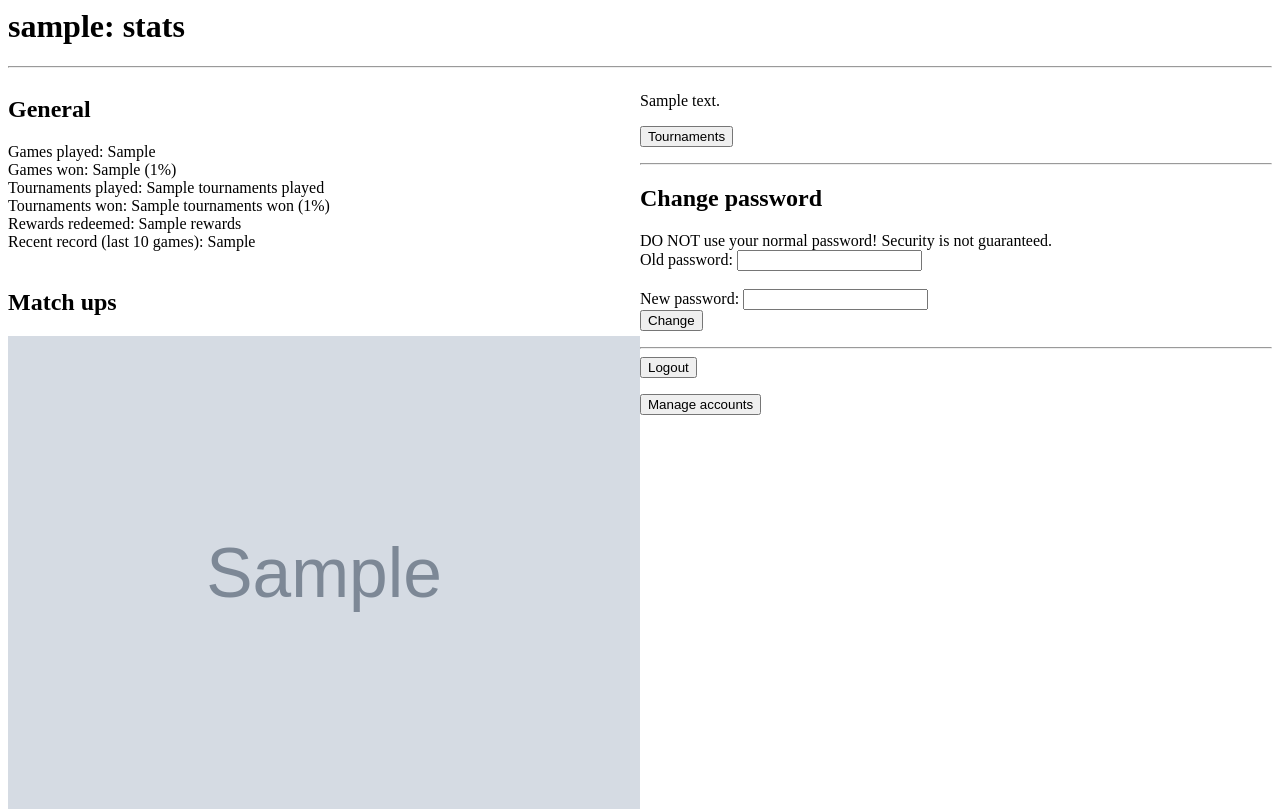
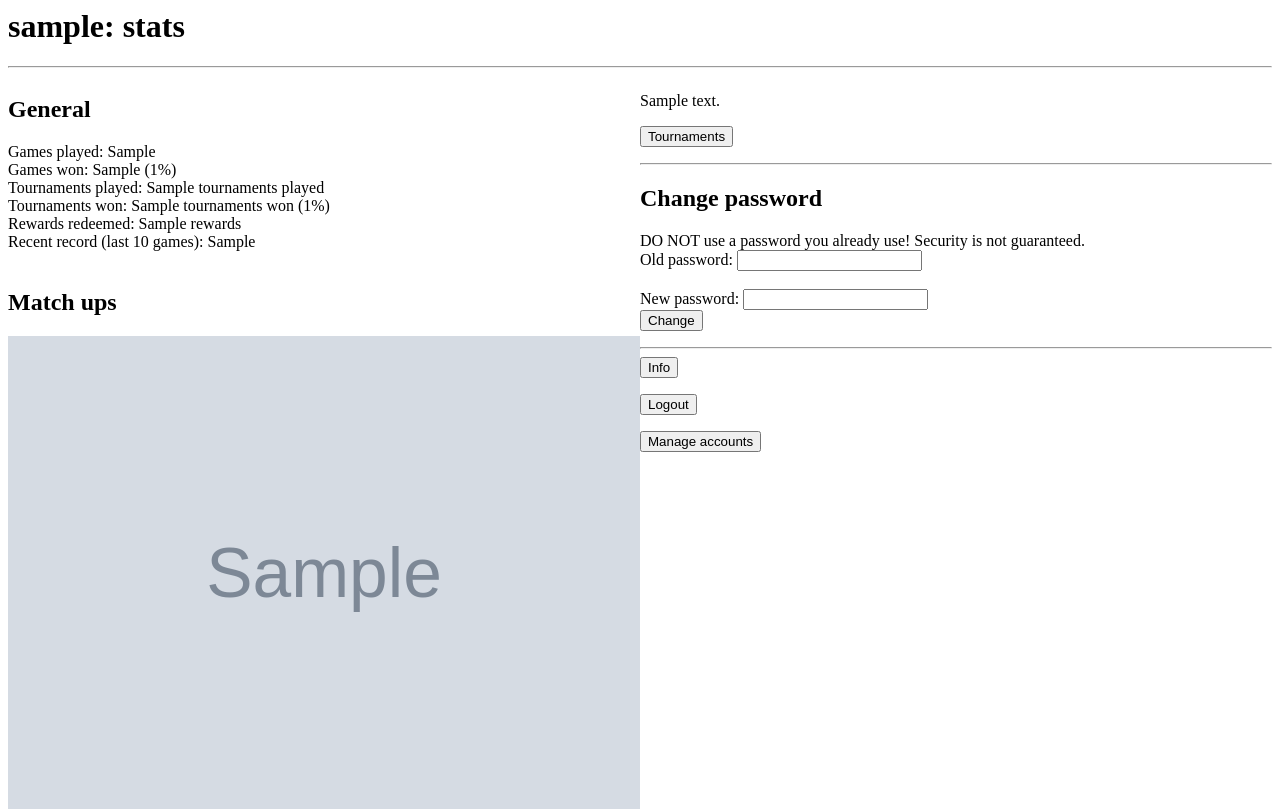
Before and after one commit to DanielKeith93/superposition-smash, a Flask app: template templates/account_stats.html in a window 1280 px wide. Shown: the top 809 px of the page. Run offline with Flask 2, Linux system fonts and the light colour scheme; the template is opened without the code that fills it: most values are stand-ins (such as "Sample title", 1, 10 or a date in 2020); grey boxes marked "Sample" are stand-in pictures.

Commit message:
Add info page with no information

```diff
--- a/app.py
+++ b/app.py
@@ -392,6 +392,27 @@ def logout( user_name ):
         session['user_names'].remove(user_name)
         session.modified = True
     return redirect(url_for('index'))
+
+#Printed instructions for users and admins
+@app.route('/<user_name>/info', methods=['GET', 'POST'])
+def info( user_name ):
+
+    x = check_if_logged_in( user_name )
+    if x=='redirect':
+        return redirect(url_for('index'))
+
+    kwargs = dict()
+    kwargs['debug_message']=''
+    account = load_account_from_db( user_name )
+    kwargs['user_name'] = account.username
+
+    #only allow admin specific information if user is admin
+    if account.isadmin:
+        kwargs['visibility']="visible"
+    else:
+        kwargs['visibility']="hidden"
+
+    return render_template('info.html', **kwargs)
 
 @app.route("/<user_name>", methods=['GET', 'POST'])
 def account_stats( user_name ):
--- a/templates/account_stats.html
+++ b/templates/account_stats.html
@@ -81,9 +81,9 @@
         </form>
         <hr>
 
-        <div style="visibility:{{ visibility }}">
+        <div>  <!-- style="visibility:{{ visibility }}" -->
           <h2>Change password</h2>
-          DO NOT use your normal password! Security is not guaranteed.
+          DO NOT use a password you already use! Security is not guaranteed.
           <form method="post" action="{{ url_for('account_stats', user_name=user_name) }}">
             Old password: <input type="password" name="old_password"> <br><br>
             New password: <input type="password" name="new_password"> <br>
@@ -91,6 +91,9 @@
           </form>
         </div>
         <hr>
+        <form method="post" action="{{ url_for('info', user_name=user_name) }}">
+          <button type="submit" >Info</button><br>
+        </form>
         <form method="post" action="{{ url_for('logout', user_name=user_name) }}">
           <button type="submit" onclick="confirm_logout(event)">Logout</button>
           <script>
```
Also changed, not shown: templates/info.html (added, +25 -0 lines), db.db.
